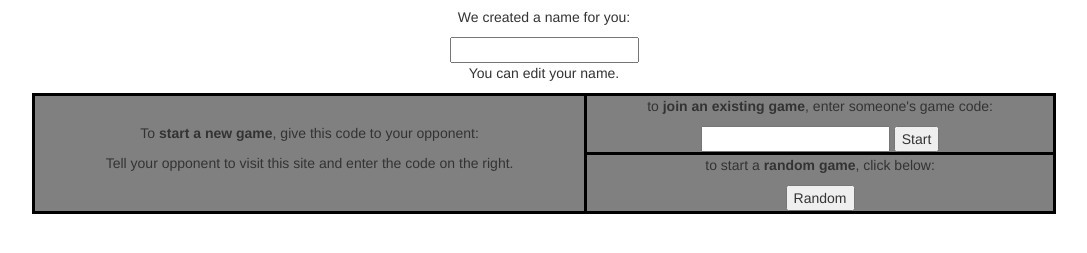
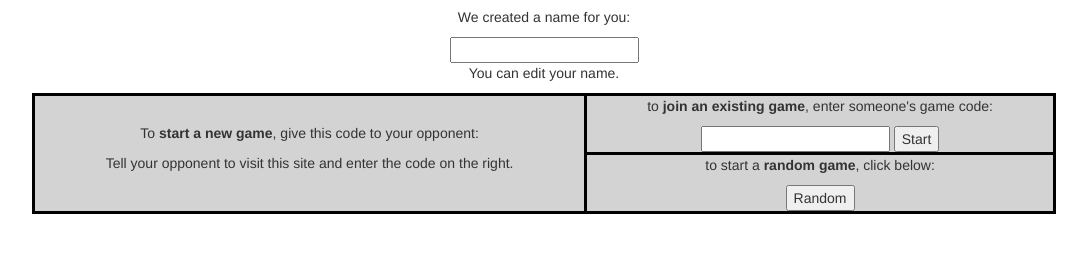
Before and after one commit to KelvinMei/Connect4, a website: page index.html in a window 1280 px wide. Shown: the part 63-316 px from the top of the page, without its empty margins (96-1183 px from the left). Drawn offline with nearby package versions, Linux system fonts and the light colour scheme; a script that the page names is missing.

Commit message:
gray color

```diff
--- a/index.html
+++ b/index.html
@@ -9,17 +9,17 @@
       #info {
         text-align: center;
         border: 3px solid black;
-        background-color: grey;
+        background-color: rgb(211,211,211);
       }
       #existing {
         text-align: center;
         border: 3px solid black;
-        background-color: grey;
+        background-color: rgb(211,211,211);
       }
       #randomBox {
         text-align: center;
         border: 3px solid black;
-        background-color: grey;
+        background-color: rgb(211,211,211);
       }
       table {
         margin-left: auto;
```
